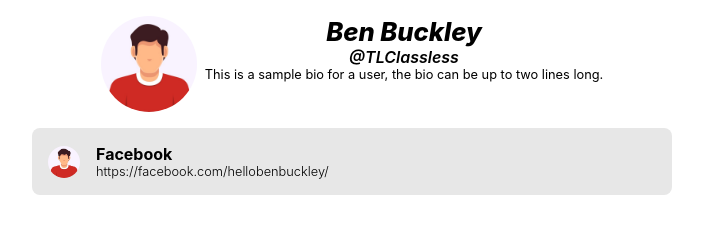
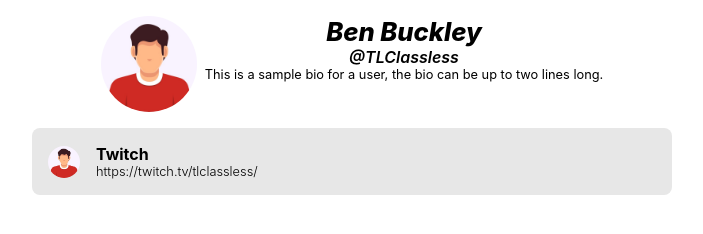
Before and after one commit to TLClassless/chainlink, a React (Create React App) app: page / in a window 1280 px wide. Shown: the top 234 px of the page, without its empty margins (288-991 px from the left). Built offline with nearby package versions, Linux system fonts and the light colour scheme.

Commit message:
imported data to userLinks

```diff
--- a/src/pages/components/userLinks.js
+++ b/src/pages/components/userLinks.js
@@ -2,7 +2,18 @@ import React, { Component } from "react";
 import style from "../../css/userpage.module.css";
 import defaultUserPhoto from "../../img/portrait-1.jpg";
 
+export let data = require("../../api/sample.json");
+console.log(data);
+
 export class userLinks extends Component {
+  constructor(props) {
+    super(props);
+    this.state = {
+      links: data.users[0].userLinks,
+    };
+    console.log(this.state.links);
+  }
+
   render() {
     return (
       <div className={style.userLinks}>
@@ -13,8 +24,8 @@ export class userLinks extends Component {
             alt="User"
           />
           <div className={style.userLinkText}>
-            <h1>Facebook</h1>
-            <h3>https://facebook.com/hellobenbuckley/</h3>
+            <h1>{this.state.links[0].linkName}</h1>
+            <h3>{this.state.links[0].linkUrl}</h3>
           </div>
         </div>
       </div>
--- a/src/pages/userpage.js
+++ b/src/pages/userpage.js
@@ -4,7 +4,7 @@ import defaultUserPhoto from "../img/portrait-1.jpg";
 import UserLinks from "./components/userLinks.js";
 
 // test api:
-let data = require("../api/sample.json");
+export let data = require("../api/sample.json");
 console.log(data);
 
 let userName = data.users[0].username;
```
Also changed, not shown: 1 other file (tests, documents, lock files or other folders).
